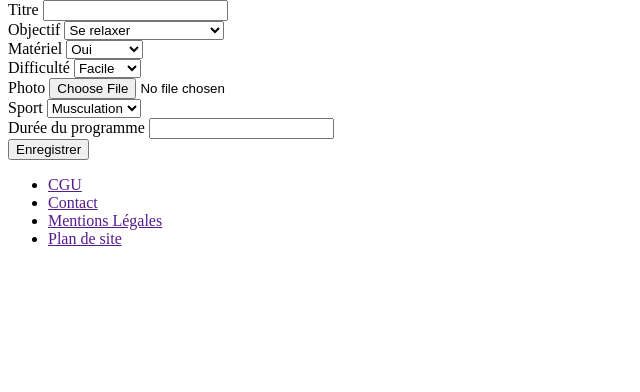
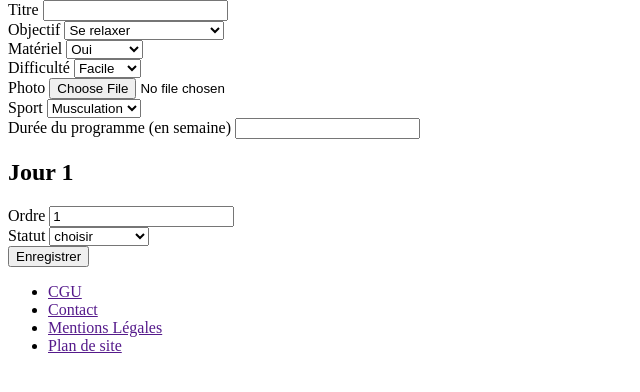
Before and after one commit to thimyxuan/programme-sport, a PHP site: template templates/programme/creation.html.twig in a window 1280 px wide. Shown: the part 112-504 px from the top of the page, without its empty margins (0-640 px from the left). Run offline with PHP 8.4, Linux system fonts and the light colour scheme; the template is opened without the code that fills it: most values are stand-ins (such as "Sample title", 1, 10 or a date in 2020); some libraries are stand-ins or nearby versions.

Commit message:
Ajout de RegisterAction pour la table JOUR

```diff
--- a/src/Repository/ProgrammeRepository.php
+++ b/src/Repository/ProgrammeRepository.php
@@ -124,6 +124,11 @@ EOS;
                 : null // création
             ;
         $this->persist($data, $where);
+
+        if(empty($programme->getId()))
+        {
+            $programme->setId($this->db->lastInsertId());
+        }
     }
 
 
--- a/templates/programme/creation.html.twig
+++ b/templates/programme/creation.html.twig
@@ -51,9 +51,24 @@
                 <option value="souplesse">Souplesse</option>
             </select>
         <div>
-            <label>Durée du programme</label>
+            <label>Durée du programme (en semaine)</label>
             <input type="text" name="duree">
         </div>
+
+        <h2>Jour 1</h2>
+        <input type="hidden" name="programme_id" value="{{jour.programmeId}}">
+        <div>
+            <label>Ordre</label>
+            <input type="text" name="ordre" value="1">
+        </div>
+        <div>
+            <label>Statut</label>
+            <select type="text" name="statut">
+                <option>choisir</option>
+                <option value="entrainement">entrainement</option
+                <option value="repos">repos</option>>
+            </select>
+        <div>
 
         <button type="submit">Enregistrer</button>
     </form>
```
Also changed, not shown: src/Controller/ProgrammeController.php (+16 -4 lines).
